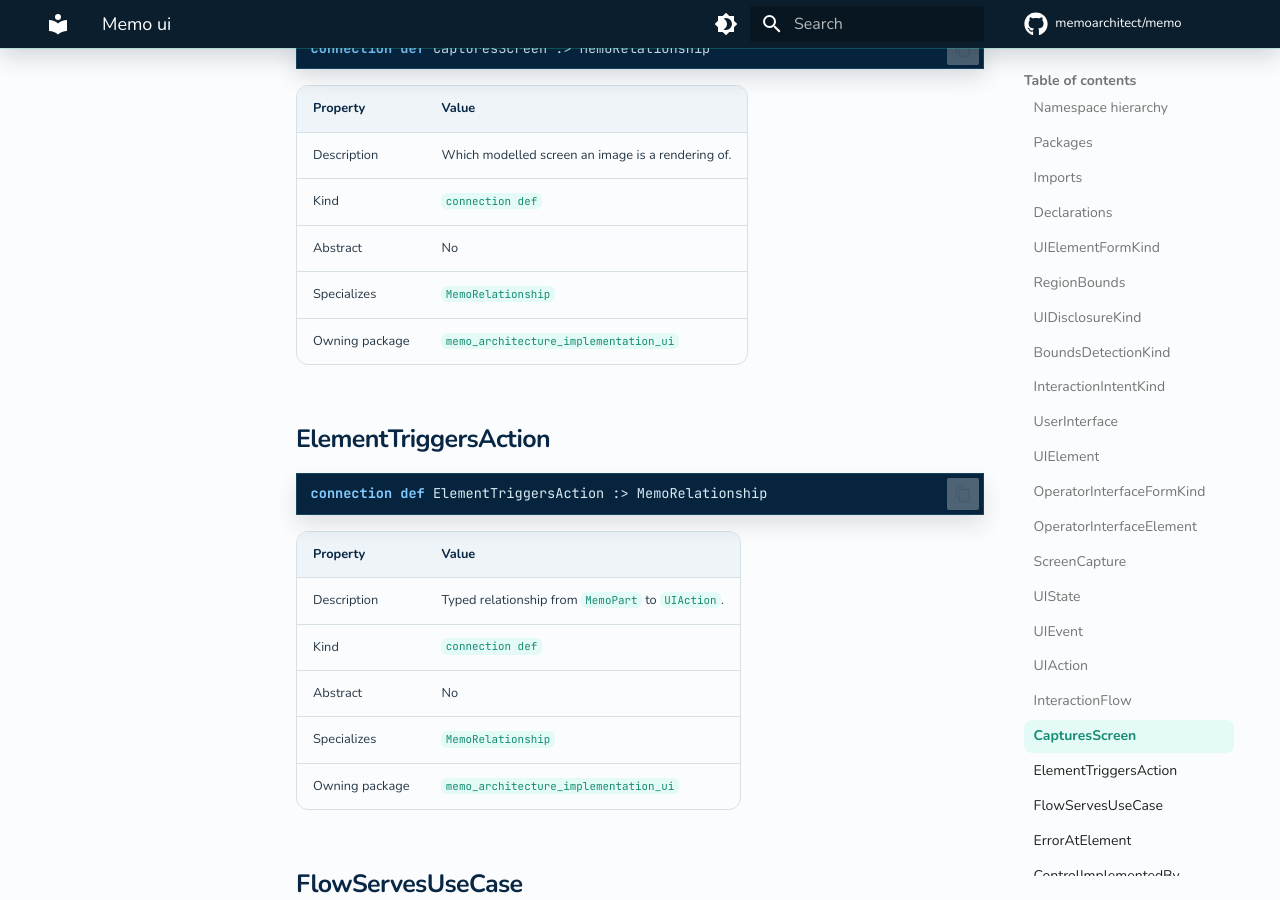
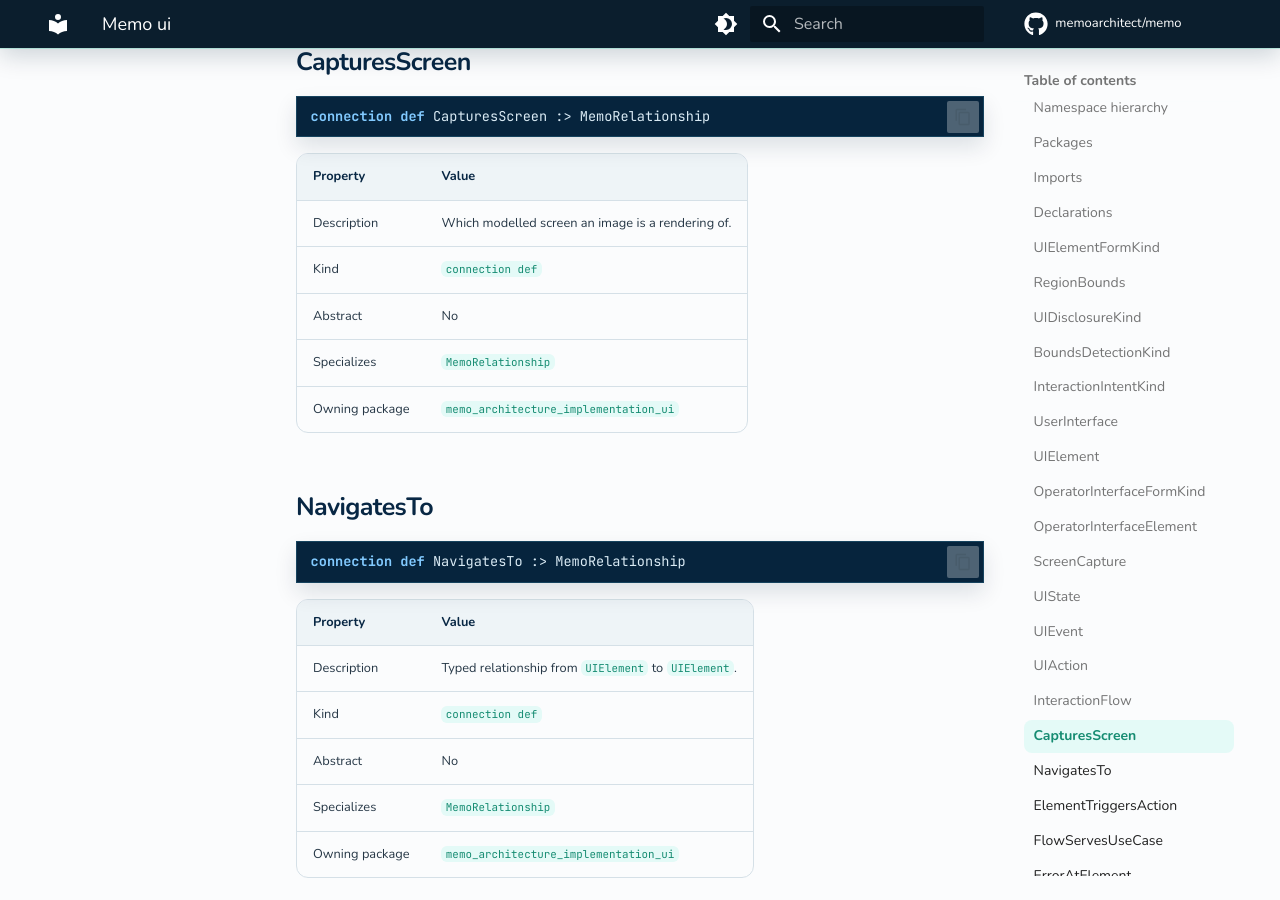
Before and after one commit to memoarchitect/memo, an MkDocs documentation site: the page built from docs/sysml-api/architecture/implementation/ui/memo_ui.md, in a window 1280 px wide and 900 px high, scrolled down 9990 px. Built offline with MkDocs 1.6.1 and Material for MkDocs 9.7.7, drawn with Linux system fonts in a browser that asks for light colours; comment, search, counter and statistics services are not loaded; some of the changed text lies outside the part shown.

Commit message:
Declare NavigatesTo: a UI element to the screen it opens
The comment above the gap already said only this relation can say it. Both ends are UIElement (a screen is a UIElement whose form is a screen). A workspace-membership row says it places nothing.

Co-Authored-By: Claude Sonnet 5.5 <noreply@anthropic.com>

````diff
--- a/docs/sysml-api/architecture/implementation/ui/memo_ui.md
+++ b/docs/sysml-api/architecture/implementation/ui/memo_ui.md
@@ -56,6 +56,7 @@
 | [`UIAction`](#uiaction) | `action def` | Clicking a button IS an operative action: it has a trigger, a precondition, a criticality, a potential harm and a frequency of use, exactly as turning a knob does.… | `OperativeAction` |
 | [`InteractionFlow`](#interactionflow) | `action def` | A reusable dialogue structure through the UI; a selected path through it is a OperativeScenario with scenarioKind `ui`. | `MemoAction` |
 | [`CapturesScreen`](#capturesscreen) | `connection def` | Which modelled screen an image is a rendering of. | `MemoRelationship` |
+| [`NavigatesTo`](#navigatesto) | `connection def` | Typed relationship from `UIElement` to `UIElement`. | `MemoRelationship` |
 | [`ElementTriggersAction`](#elementtriggersaction) | `connection def` | Typed relationship from `MemoPart` to `UIAction`. | `MemoRelationship` |
 | [`FlowServesUseCase`](#flowservesusecase) | `connection def` | Typed relationship from `InteractionFlow` to `UseCase`. | `MemoRelationship` |
 | [`ErrorAtElement`](#erroratelement) | `connection def` | Typed relationship from `UseError` to `MemoPart`. | `MemoRelationship` |
@@ -280,6 +281,21 @@ connection def CapturesScreen :> MemoRelationship
 | Property | Value |
 | --- | --- |
 | Description | Which modelled screen an image is a rendering of. |
+| Kind | `connection def` |
+| Abstract | No |
+| Specializes | `MemoRelationship` |
+| Owning package | `memo_architecture_implementation_ui` |
+
+
+## NavigatesTo
+
+```sysml
+connection def NavigatesTo :> MemoRelationship
+```
+
+| Property | Value |
+| --- | --- |
+| Description | Typed relationship from `UIElement` to `UIElement`. |
 | Kind | `connection def` |
 | Abstract | No |
 | Specializes | `MemoRelationship` |
@@ -677,6 +693,22 @@ connection def ControlImplementedBy :> MemoRelationship
         // Conflating the two was the mistake that made "clicking takes you to a
         // child view" look like spatial nesting; it is a separate frame reached
         // from here, and only this relation says so.
+        //
+        //     connection goToSettings : NavigatesTo
+        //         connect element ::> homeScreen.settingsButton to screen ::> settingsScreen;
+        //
+        // A screen is a UIElement whose `formKind` is `screen`; the end says UIElement because the form is an
+        // attribute, not a subtype.
+        connection def NavigatesTo :> MemoRelationship {
+            end element : UIElement :>> source;
+            end screen : UIElement :>> target;
+        }
+        abstract connection navigatesToLinks : NavigatesTo[*];
+        metadata def <navigatesTo> NavigatesToMetadata :> SemanticMetadata {
+            :> annotatedElement : SysML::ConnectionDefinition;
+            :> annotatedElement : SysML::ConnectionUsage;
+            :>> baseType = navigatesToLinks meta SysML::Usage;
+        }
 
         // ── §18 traceability ─────────────────────────────────────────
         // Source is `MemoPart`, not a UI-specific base: a foot pedal and a
````
Also changed, not shown: docs/ontology/_generated/implementation.md (+2 -0 lines), docs/sysml-api/core/relationships/memo_workspace_membership.md (+2 -0 lines), docs/sysml-api/hierarchy.md (+1 -1 lines), docs/sysml-api/relationships.md (+1 -0 lines), 2 other files.
